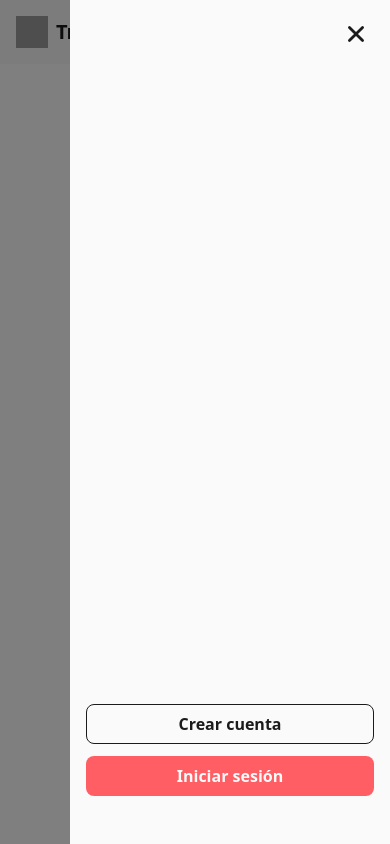
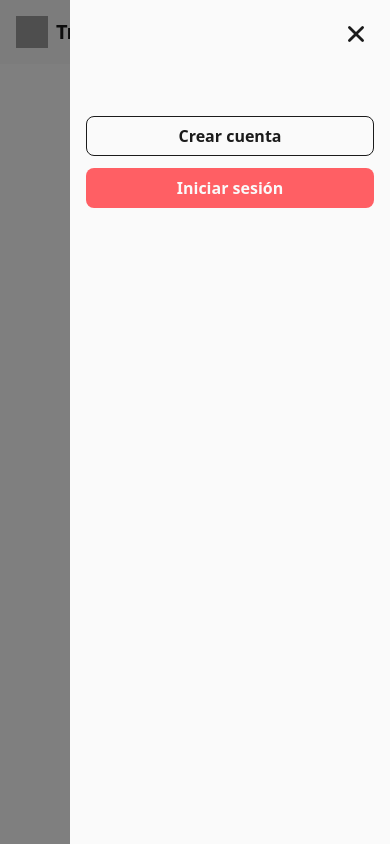
Before and after one commit to juan-camilo-rosero/trawell, a Next.js app: page / in a window 390 px wide. Both pictures are taken after a click on the button "Abrir menú". Built offline with nearby package versions, Linux system fonts and the light colour scheme; grey boxes are pictures that could not be loaded.

Commit message:
move header buttons mobile

```diff
--- a/src/components/layout/header/Header.tsx
+++ b/src/components/layout/header/Header.tsx
@@ -118,11 +118,8 @@ function Header() {
                     </button>
                   </div>
 
-                  {/* Espaciador */}
-                  <div className="flex-1" />
-
                   {/* Botones en la parte inferior */}
-                  <div className="custom-ph pb-12 flex flex-col gap-3">
+                  <div className="custom-ph pt-12 flex flex-col gap-3">
                     <MenuButtons onClose={closeMenu} />
                   </div>
                 </div>
```
